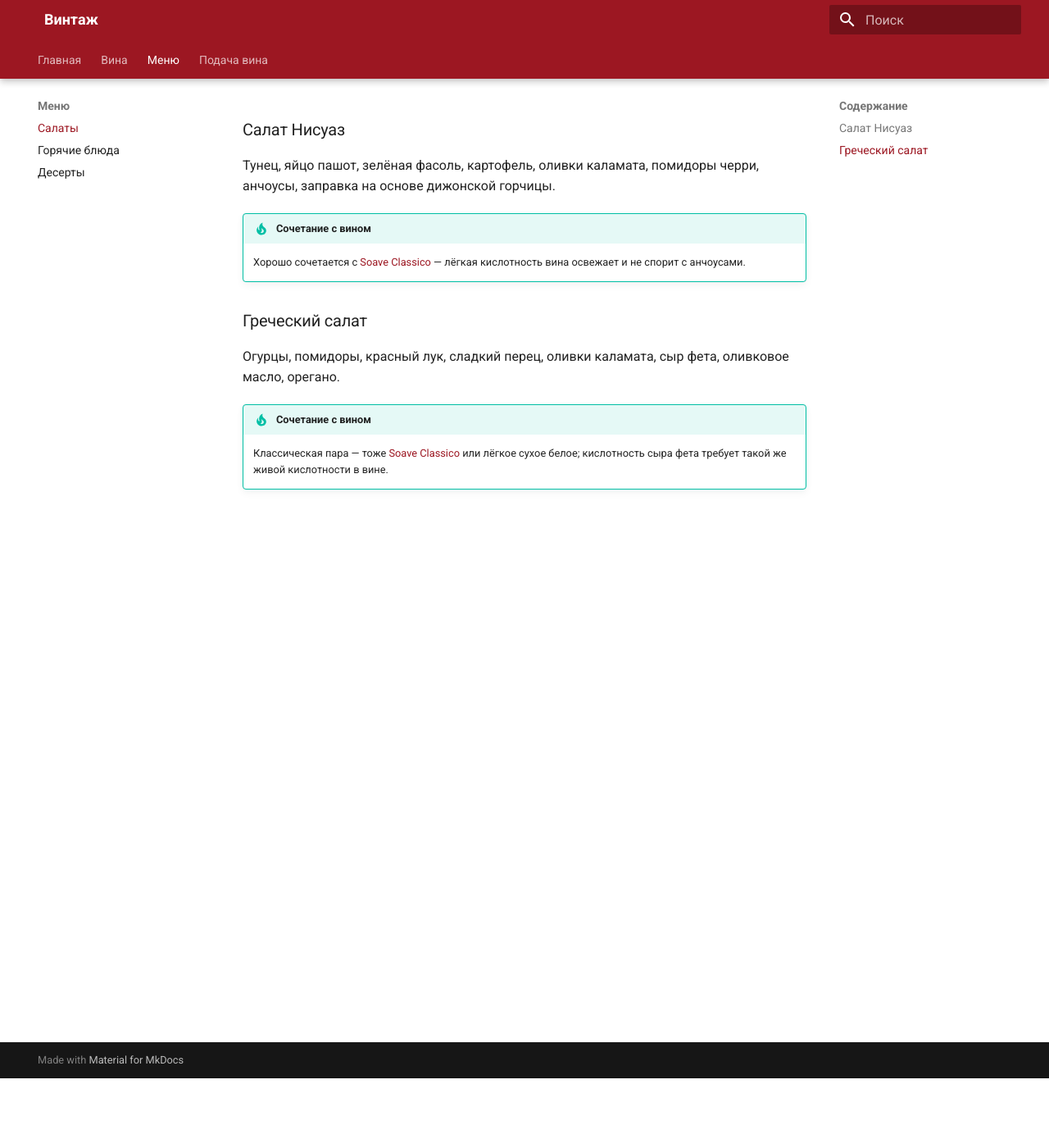
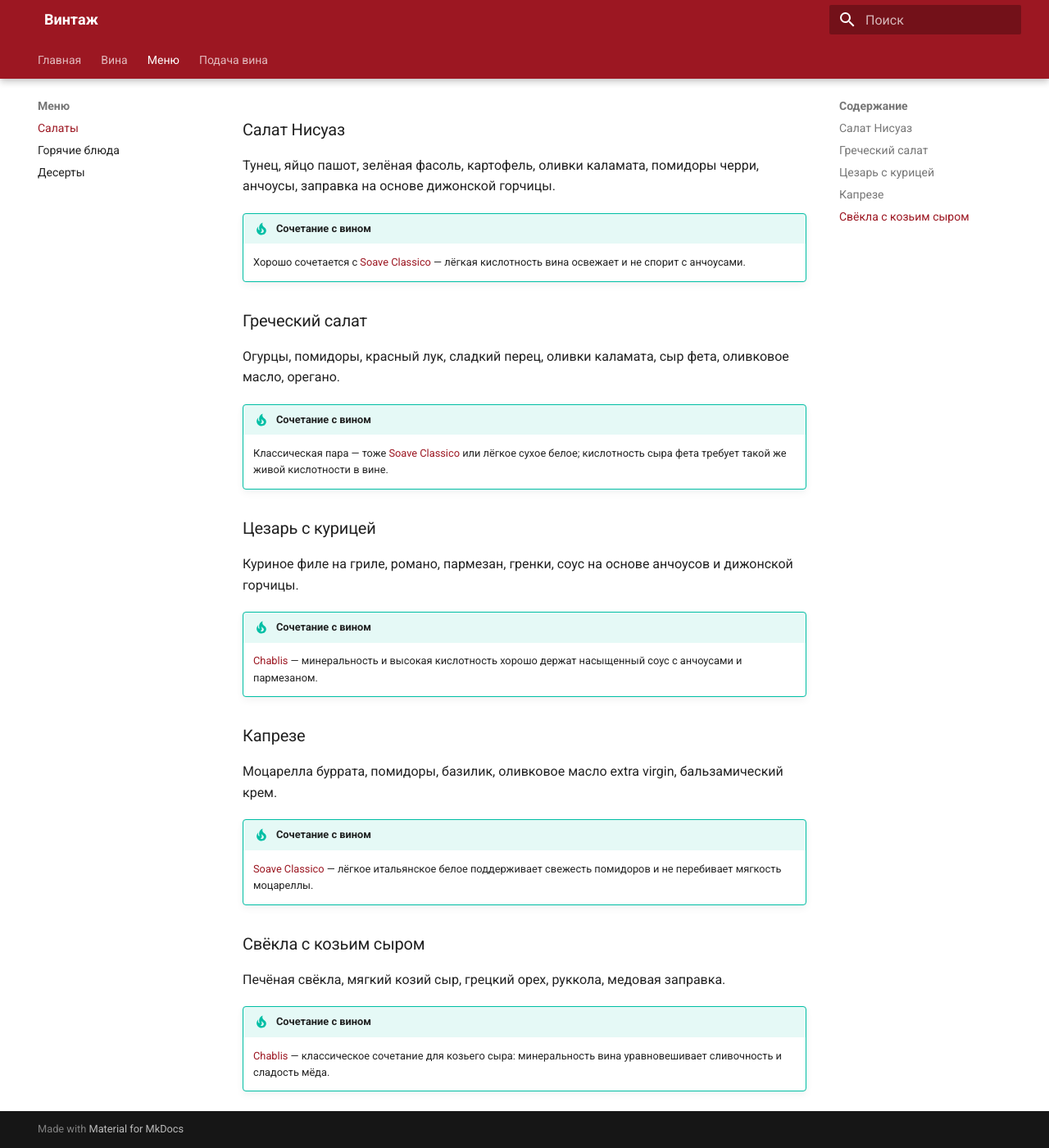
Before and after one commit to ilandikov/vintage_demo, an MkDocs documentation site: the page built from docs/menu/salads.md, in a window 1280 px wide and 1400 px high, scrolled down 85 px. Shown: the whole window at 82% size. Built offline with MkDocs 1.6.1 and Material for MkDocs 9.7.7, drawn with Linux system fonts in a browser that asks for light colours.

Commit message:
feat: add more menu

```diff
--- a/docs/menu/salads.md
+++ b/docs/menu/salads.md
@@ -13,3 +13,24 @@
 
 !!! tip "Сочетание с вином"
     Классическая пара — тоже [Soave Classico](../wines/soave.md) или лёгкое сухое белое; кислотность сыра фета требует такой же живой кислотности в вине.
+
+### Цезарь с курицей
+
+Куриное филе на гриле, романо, пармезан, гренки, соус на основе анчоусов и дижонской горчицы.
+
+!!! tip "Сочетание с вином"
+    [Chablis](../wines/chablis.md) — минеральность и высокая кислотность хорошо держат насыщенный соус с анчоусами и пармезаном.
+
+### Капрезе
+
+Моцарелла буррата, помидоры, базилик, оливковое масло extra virgin, бальзамический крем.
+
+!!! tip "Сочетание с вином"
+    [Soave Classico](../wines/soave.md) — лёгкое итальянское белое поддерживает свежесть помидоров и не перебивает мягкость моцареллы.
+
+### Свёкла с козьим сыром
+
+Печёная свёкла, мягкий козий сыр, грецкий орех, руккола, медовая заправка.
+
+!!! tip "Сочетание с вином"
+    [Chablis](../wines/chablis.md) — классическое сочетание для козьего сыра: минеральность вина уравновешивает сливочность и сладость мёда.
```
Also changed, not shown: docs/menu/desserts.md (+21 -0 lines), docs/menu/mains.md (+21 -0 lines).
